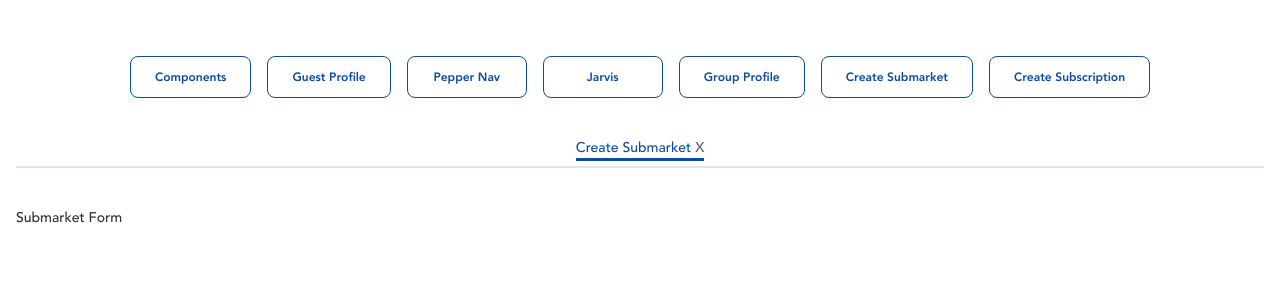
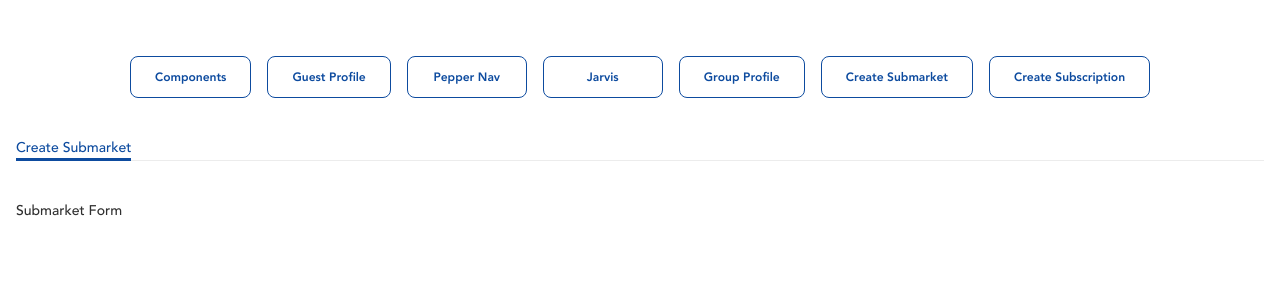
Before and after one commit to paulhmorris/crm-components, a React (Vite) app: page /components in a window 1280 px wide. Both pictures are taken after typing "Sample", "Sample" into the empty fields and a click on the button "Create Submarket". Shown: the top 300 px of the page. Built offline with nearby package versions, Linux system fonts and the light colour scheme.

Commit message:
Update global tab styling

```diff
--- a/src/components/Navbar.tsx
+++ b/src/components/Navbar.tsx
@@ -1,7 +1,8 @@
+import { Tab } from "@headlessui/react";
+import { XIcon } from "@heroicons/react/outline";
 import { useContext } from "react";
 import { useNavigate } from "react-router-dom";
 import { TabManagerContext } from "../contexts/TabManagerContext";
-import { Tab } from "@headlessui/react";
 import { TabDetails } from "../types";
 
 const Navbar = () => {
@@ -14,7 +15,7 @@ const Navbar = () => {
       (tab: TabDetails) => tab.title !== title
     );
     if (updatedTabsData.length) {
-      //IF THERE ACTIVE TAB/S REMAINING
+      //IF THERE ACTIVE TABS REMAINING
       setSelectedTabIndex(updatedTabsData.length - 1);
       navigate(updatedTabsData[updatedTabsData.length - 1].route);
     } else {
@@ -32,33 +33,34 @@ const Navbar = () => {
   };
 
   return (
-    <nav className="mb-10 flex w-full justify-center space-x-4 border-b-2 border-blue-100 pb-2">
+    <nav className="mb-10 w-full">
       <Tab.Group selectedIndex={selectedTabIndex}>
-        <Tab.List>
-          {tabs.map((tab: TabDetails, i: number) => {
-            return (
-              <Tab
-                key={i}
-                className={
-                  selectedTabIndex === i ? "tab tab-active mx-4" : "tab mx-4"
-                }
-              >
+        <Tab.List className="space-x-4">
+          {tabs.map(({ title, route }: TabDetails, index: number) => (
+            <Tab key={title} className="relative">
+              {({ selected }) => (
                 <>
-                  <span onClick={() => redirect(tab.route, i)}>
-                    {tab.title}{" "}
-                  </span>{" "}
+                  <div className="peer flex items-center pr-5">
+                    <span
+                      className={selected ? "tab tab-active" : "tab"}
+                      onClick={() => redirect(route, index)}
+                    >
+                      {title}
+                    </span>
+                  </div>
                   <span
-                    className="text-gray-400"
-                    onClick={() => closeTab(tab.title)}
+                    className="absolute top-0 right-0 text-transparent transition-colors duration-75 hover:text-gray-400 peer-hover:text-gray-300"
+                    onClick={() => closeTab(title)}
                   >
-                    x
+                    <XIcon className="-ml-2 h-4 w-4" />
                   </span>
                 </>
-              </Tab>
-            );
-          })}
+              )}
+            </Tab>
+          ))}
         </Tab.List>
       </Tab.Group>
+      <hr className="mt-0.5" />
     </nav>
   );
 };
--- a/src/index.css
+++ b/src/index.css
@@ -31,7 +31,7 @@
   }
 
   a {
-    @apply font-bold text-blue-200 transition-colors duration-100 hover:text-blue-300 active:text-blue-400;
+    @apply rounded font-bold text-blue-200 transition-colors duration-100 hover:text-blue-300 active:text-blue-400;
   }
 
   input {
@@ -46,8 +46,24 @@
     @apply select-none;
   }
 
+  /* Accessible focus styles. Excludes <Tab /> and <Select /> since they have their own */
+  button:not([role="tab"]):not([aria-haspopup="true"]),
+  a,
+  input[type="radio"],
+  input[type="checkbox"] {
+    @apply focus-visible:outline-none focus-visible:ring-2 focus-visible:ring-blue-50 focus-visible:ring-offset-2;
+  }
+
+  [role="tab"] {
+    @apply focus-visible:outline-dashed focus-visible:outline-offset-8 focus-visible:outline-blue-50;
+  }
+
   code {
     @apply rounded bg-gray-200 py-1 px-2 text-xs;
+  }
+
+  hr {
+    @apply h-[1px] w-full bg-gray-300;
   }
 
   [type="checkbox"]:focus {
@@ -61,15 +77,15 @@
 
 @layer components {
   .btn-primary {
-    @apply relative inline-flex min-h-[40px] min-w-[120px] items-center justify-center space-x-2 whitespace-nowrap rounded-lg border border-blue-200 bg-blue-200 py-2 px-6 text-xs font-bold capitalize leading-6 text-white transition-colors duration-75 ease-out hover:bg-blue-300 active:bg-blue-400 disabled:border-blue-100 disabled:bg-blue-100;
+    @apply relative inline-flex min-h-[40px] min-w-[120px] items-center justify-center space-x-2 whitespace-nowrap rounded-lg border border-blue-200 bg-blue-200 py-2 px-6 text-xs font-bold capitalize leading-6 text-white transition duration-75 ease-out hover:bg-blue-300 active:bg-blue-400 disabled:border-blue-100 disabled:bg-blue-100;
   }
 
   .btn-secondary {
-    @apply relative inline-flex min-h-[40px] min-w-[120px] select-none items-center justify-center space-x-2 whitespace-nowrap rounded-lg border border-blue-200 bg-white px-6 py-2 text-xs font-bold capitalize leading-6 text-blue-200 transition-colors duration-75 ease-out hover:border-blue-300 hover:bg-gray-100 hover:text-blue-300 active:border-blue-400 active:bg-gray-200/50 active:text-blue-400 disabled:border-blue-100 disabled:bg-white disabled:text-blue-100;
+    @apply relative inline-flex min-h-[40px] min-w-[120px] select-none items-center justify-center space-x-2 whitespace-nowrap rounded-lg border border-blue-200 bg-white px-6 py-2 text-xs font-bold capitalize leading-6 text-blue-200 transition duration-75 ease-out hover:border-blue-300 hover:bg-gray-100 hover:text-blue-300 active:border-blue-400 active:bg-gray-200/50 active:text-blue-400 disabled:border-blue-100 disabled:bg-white disabled:text-blue-100;
   }
 
   .btn-tertiary {
-    @apply relative inline-flex select-none items-center justify-center whitespace-nowrap p-2 text-sm font-bold capitalize leading-6 text-blue-200 underline decoration-current decoration-2 underline-offset-4 transition-colors duration-75 ease-out hover:text-blue-300 active:text-blue-400 disabled:text-blue-100;
+    @apply relative inline-flex select-none items-center justify-center whitespace-nowrap rounded p-2 text-sm font-bold capitalize leading-6 text-blue-200 underline decoration-current decoration-2 underline-offset-4 transition duration-75 ease-out hover:text-blue-300 active:text-blue-400 disabled:text-blue-100;
   }
 
   .tab-list {
@@ -77,11 +93,11 @@
   }
 
   .tab {
-    @apply text-sm capitalize transition duration-[25ms] hover:text-blue-200 focus:outline-none;
+    @apply text-sm capitalize transition duration-25 hover:text-blue-200;
   }
 
   .tab-active {
-    @apply text-blue-200 shadow-border-b-3 shadow-blue-200;
+    @apply text-blue-200 shadow-border-b-3 shadow-blue-200 focus:ring-0;
   }
 }
 
--- a/src/routes/create-subscription.tsx
+++ b/src/routes/create-subscription.tsx
@@ -1,5 +1,3 @@
-import React from "react";
-
 const CreateSubscription = () => {
   return <div>Subscription Form</div>;
 };
--- a/tailwind.config.js
+++ b/tailwind.config.js
@@ -72,6 +72,10 @@ module.exports = {
       lineHeight: {
         4.5: "1.125rem",
       },
+      transitionDuration: {
+        25: "25ms",
+        50: "50ms",
+      },
       boxShadow: {
         "border-b": "0 1px 0 0",
         "border-b-2": "0 2px 0 0",
```
